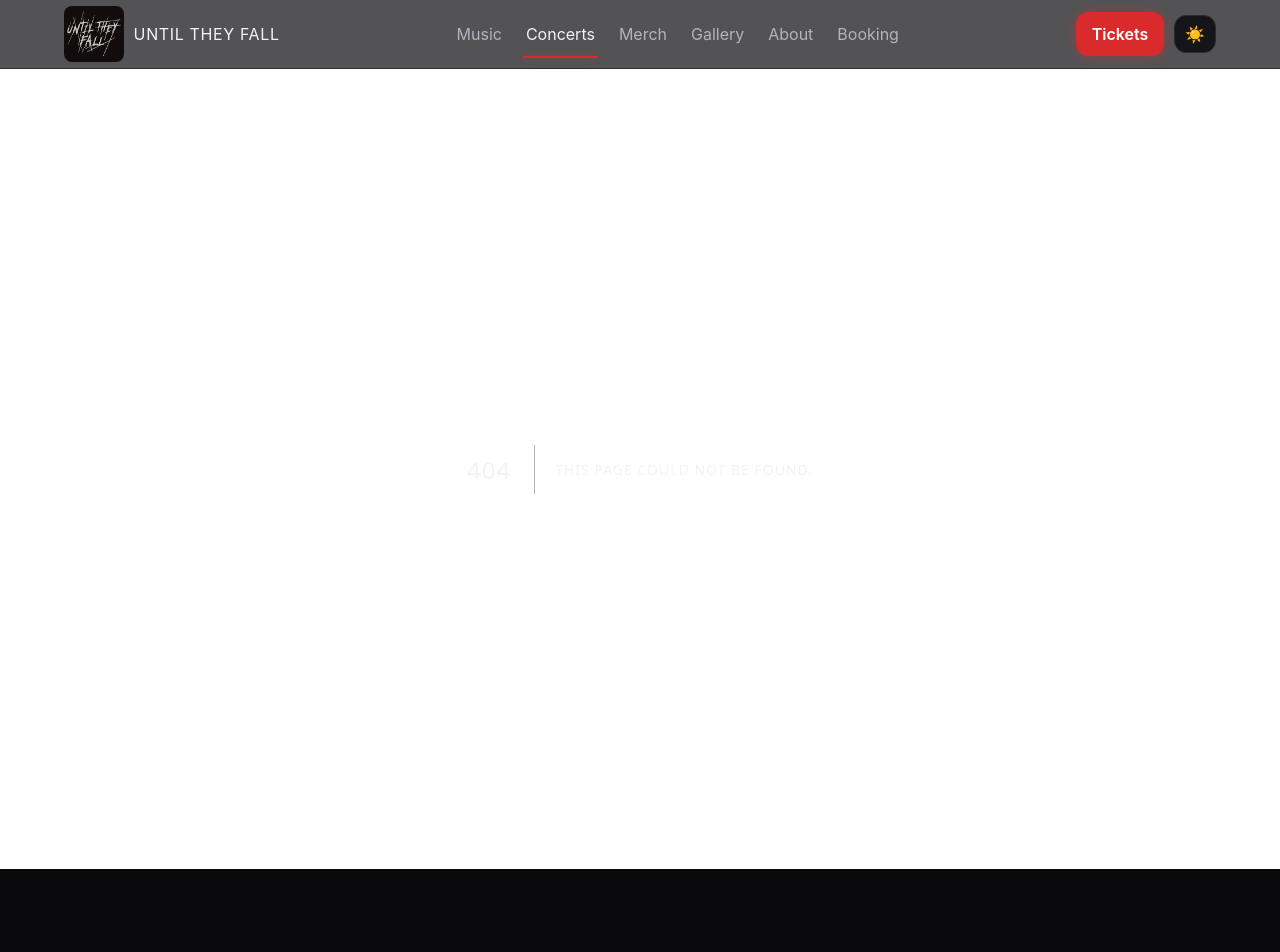
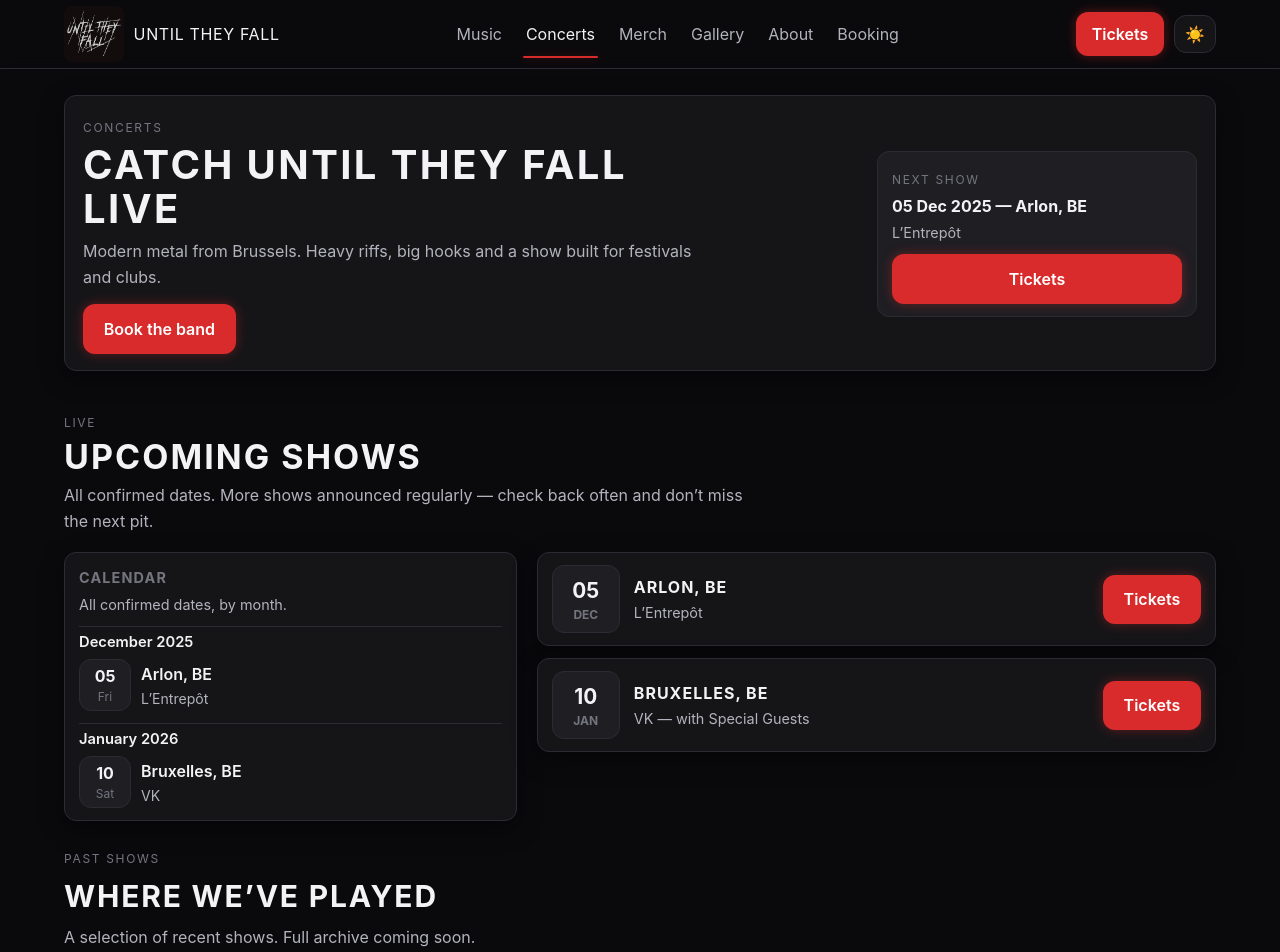
Before and after one commit to Davit-Ners/UTF_Web_Site, a Next.js app: page /concerts in a window 1280 px wide. Before the commit this address had no page. Shown: the top 952 px of the page. Before the commit the page ends 869 px from the top, so only its background shows below. Built offline with nearby package versions, Linux system fonts and the light colour scheme.

Commit message:
Add concert page

```diff
--- /dev/null
+++ b/app/concerts/concerts.module.css
@@ -0,0 +1,50 @@
+.page {
+  padding-bottom: 40px;
+}
+
+.section {
+  margin: 28px 0 24px;
+}
+
+.sectionHeader {
+  max-width: 720px;
+  margin-bottom: 18px;
+}
+
+.eyebrow {
+  display: inline-block;
+  font-size: .75rem;
+  letter-spacing: .14em;
+  text-transform: uppercase;
+  color: var(--color-text-muted);
+  margin-bottom: 6px;
+}
+
+.sectionTitle {
+  font-family: var(--font-title, inherit);
+  text-transform: uppercase;
+  letter-spacing: .06em;
+  color: var(--color-text-primary);
+  font-size: clamp(22px, 3.6vw, 34px);
+  line-height: 1.1;
+}
+
+.sectionSubtitle {
+  color: var(--color-text-secondary);
+  margin-top: 8px;
+  max-width: 70ch;
+}
+
+/* Layout: calendrier + liste */
+.layout {
+  display: grid;
+  grid-template-columns: minmax(0, 0.8fr) minmax(0, 1.2fr);
+  gap: 20px;
+  align-items: flex-start;
+}
+
+@media (max-width: 950px) {
+  .layout {
+    grid-template-columns: 1fr;
+  }
+}
--- /dev/null
+++ b/app/concerts/page.tsx
@@ -0,0 +1,65 @@
+"use client";
+
+import ConcertsBookingCTA from "../components/concerts/concertBookingCTA/concertBookingCTA";
+import ConcertCalendar from "../components/concerts/concertCalendar/concertCalendar";
+import ConcertsHero from "../components/concerts/concertHero/concertHero";
+import ConcertList from "../components/concerts/concertList/concertList";
+import PastConcerts from "../components/concerts/pastConcerts/pastConcerts";
+import styles from "./concerts.module.css";
+import { concerts, Concert } from "@/app/lib/concerts";
+
+function splitConcerts(all: Concert[]) {
+    const today = new Date();
+    const todayMidnight = new Date(today.toDateString());
+
+    const upcoming = all
+        .map((c) => ({ ...c, d: new Date(c.date) }))
+        .filter((c) => c.d >= todayMidnight)
+        .sort((a, b) => a.d.getTime() - b.d.getTime());
+
+    const past = all
+        .map((c) => ({ ...c, d: new Date(c.date) }))
+        .filter((c) => c.d < todayMidnight)
+        .sort((a, b) => b.d.getTime() - a.d.getTime());
+
+    return {
+        upcoming: upcoming as Concert[],
+        past: past as Concert[],
+        nextShow: upcoming[0] ?? null,
+    };
+};
+
+export default function ConcertsPage() {
+    const { upcoming, past, nextShow } = splitConcerts(concerts);
+
+    return (
+        <main className={styles.page}>
+        <ConcertsHero nextShow={nextShow} />
+
+        {/* Upcoming shows : calendrier + liste */}
+        <section className={styles.section}>
+            <div className="container">
+            <header className={styles.sectionHeader}>
+                <span className={styles.eyebrow}>Live</span>
+                <h2 className={styles.sectionTitle}>Upcoming shows</h2>
+                <p className={styles.sectionSubtitle}>
+                All confirmed dates. More shows announced regularly — check back
+                often and don’t miss the next pit.
+                </p>
+            </header>
+
+            <div className={styles.layout}>
+                <ConcertCalendar shows={upcoming} />
+                <ConcertList shows={upcoming} />
+            </div>
+            </div>
+        </section>
+
+        {/* Past shows */}
+        <PastConcerts shows={past} />
+
+        {/* Booking CTA */}
+        <ConcertsBookingCTA />
+        </main>
+    );
+};
```
